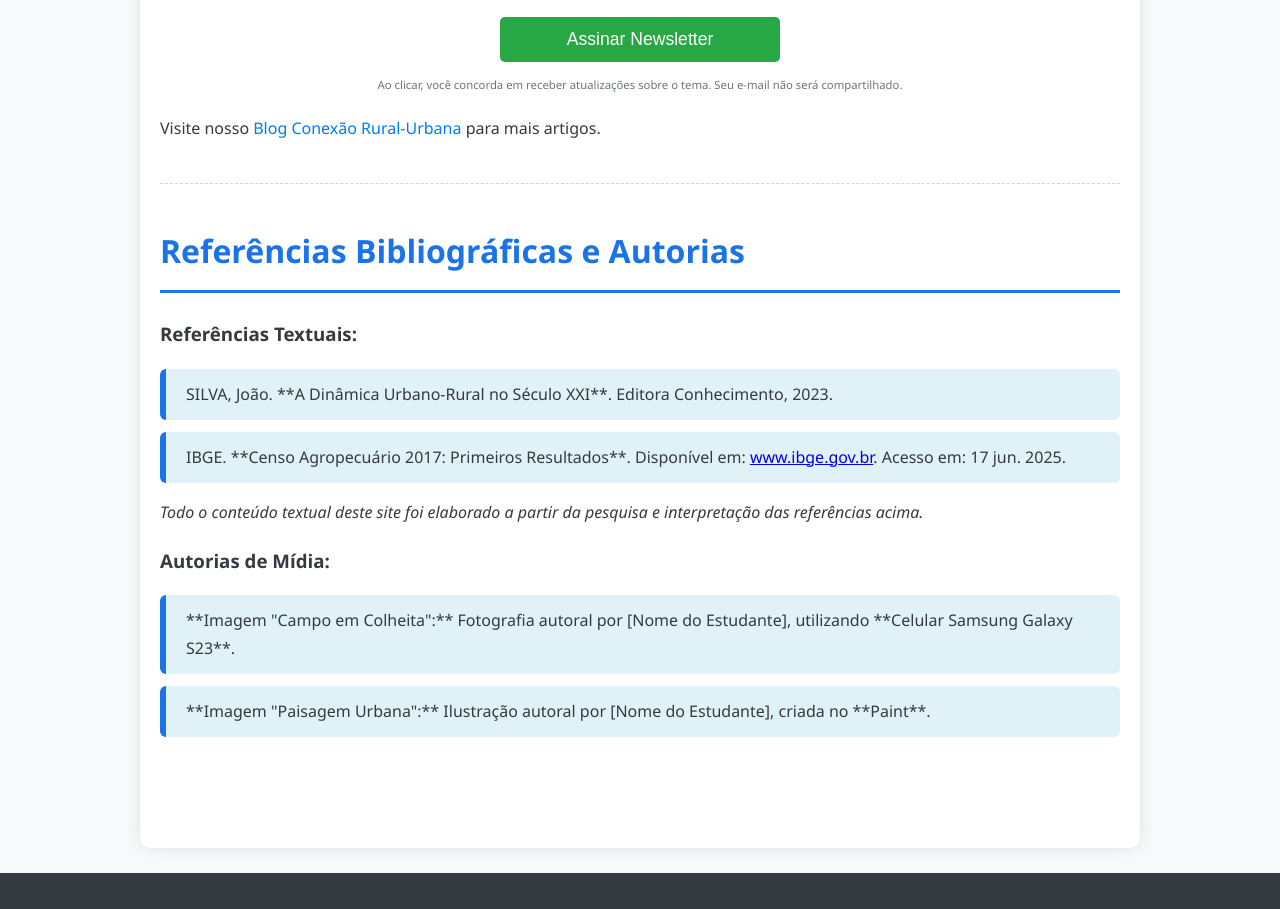
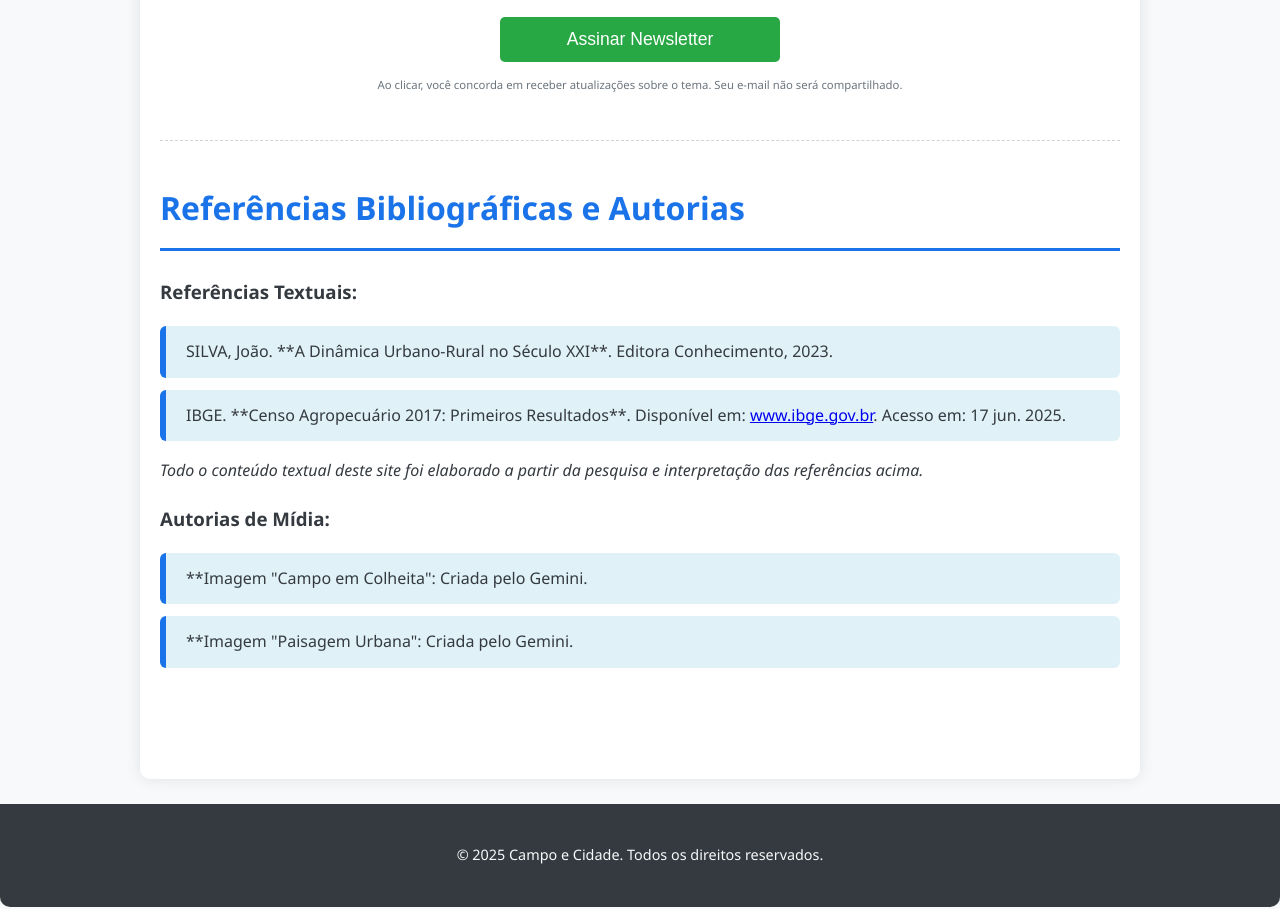
Before and after one commit to srtavanessa/Formacao1, a plain HTML site: page index.html in a window 1280 px wide. Shown: the part 2813-3722 px from the top of the page. Drawn offline with Linux system fonts and the light colour scheme.

Commit message:
Update index.html

```diff
--- a/index.html
+++ b/index.html
@@ -60,7 +60,6 @@
             </div>
             <button id="btn-assinar">Assinar Newsletter</button>
             <p class="small-text"><small>Ao clicar, você concorda em receber atualizações sobre o tema. Seu e-mail não será compartilhado.</small></p>
-            <p>Visite nosso <a href="https://www.exemplo.com/blog-campo-cidade" target="_blank" class="external-link">Blog Conexão Rural-Urbana</a> para mais artigos.</p>
         </section>
 
         <section id="referencias">
@@ -74,8 +73,8 @@
 
             <h3>Autorias de Mídia:</h3>
             <ul>
-                <li>**Imagem "Campo em Colheita":** Fotografia autoral por [Nome do Estudante], utilizando **Celular Samsung Galaxy S23**.</li>
-                <li>**Imagem "Paisagem Urbana":** Ilustração autoral por [Nome do Estudante], criada no **Paint**.</li>
+                <li>**Imagem "Campo em Colheita": Criada pelo Gemini.</li>
+                <li>**Imagem "Paisagem Urbana": Criada pelo Gemini.</li>
                 </ul>
         </section>
     </main>
```
